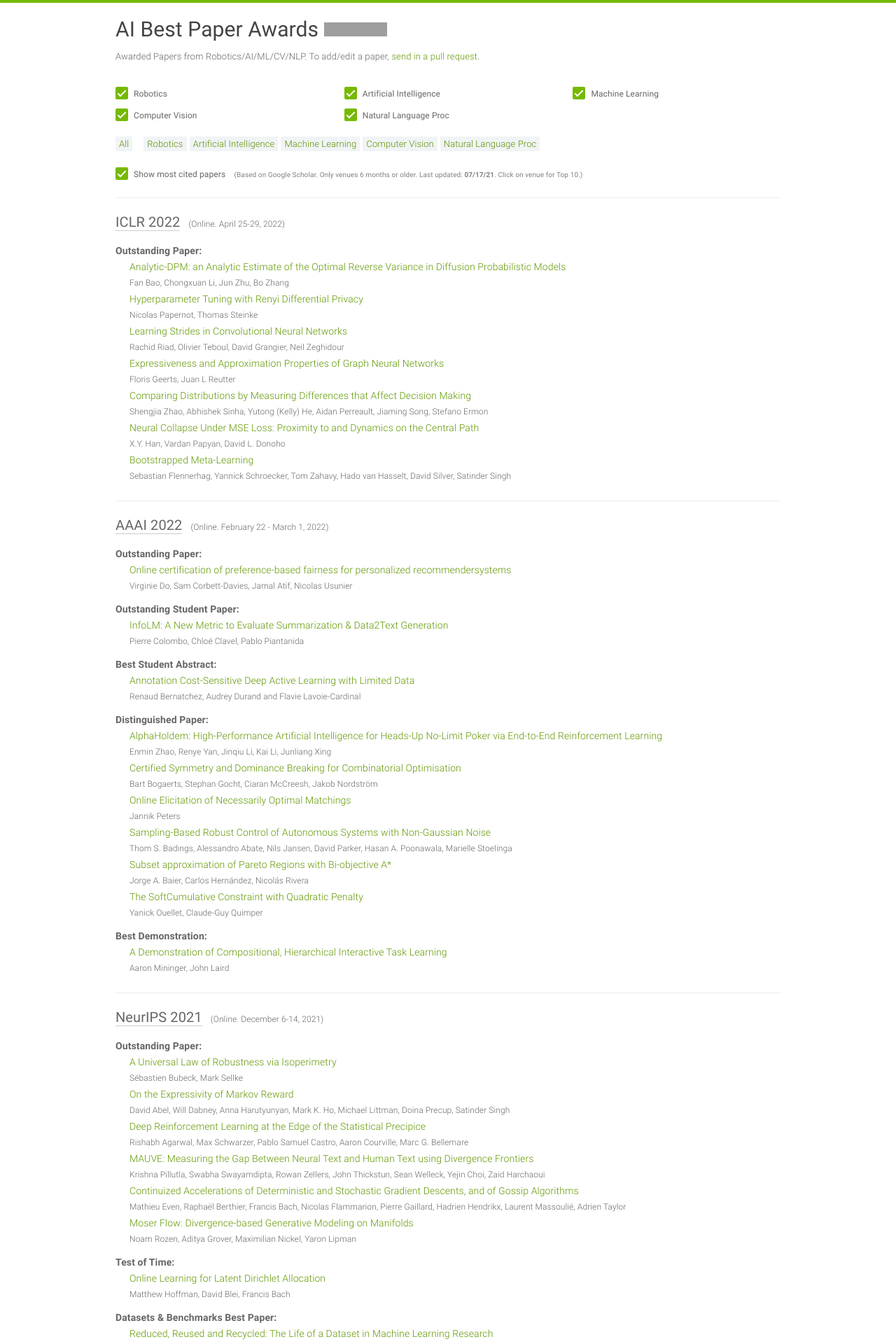
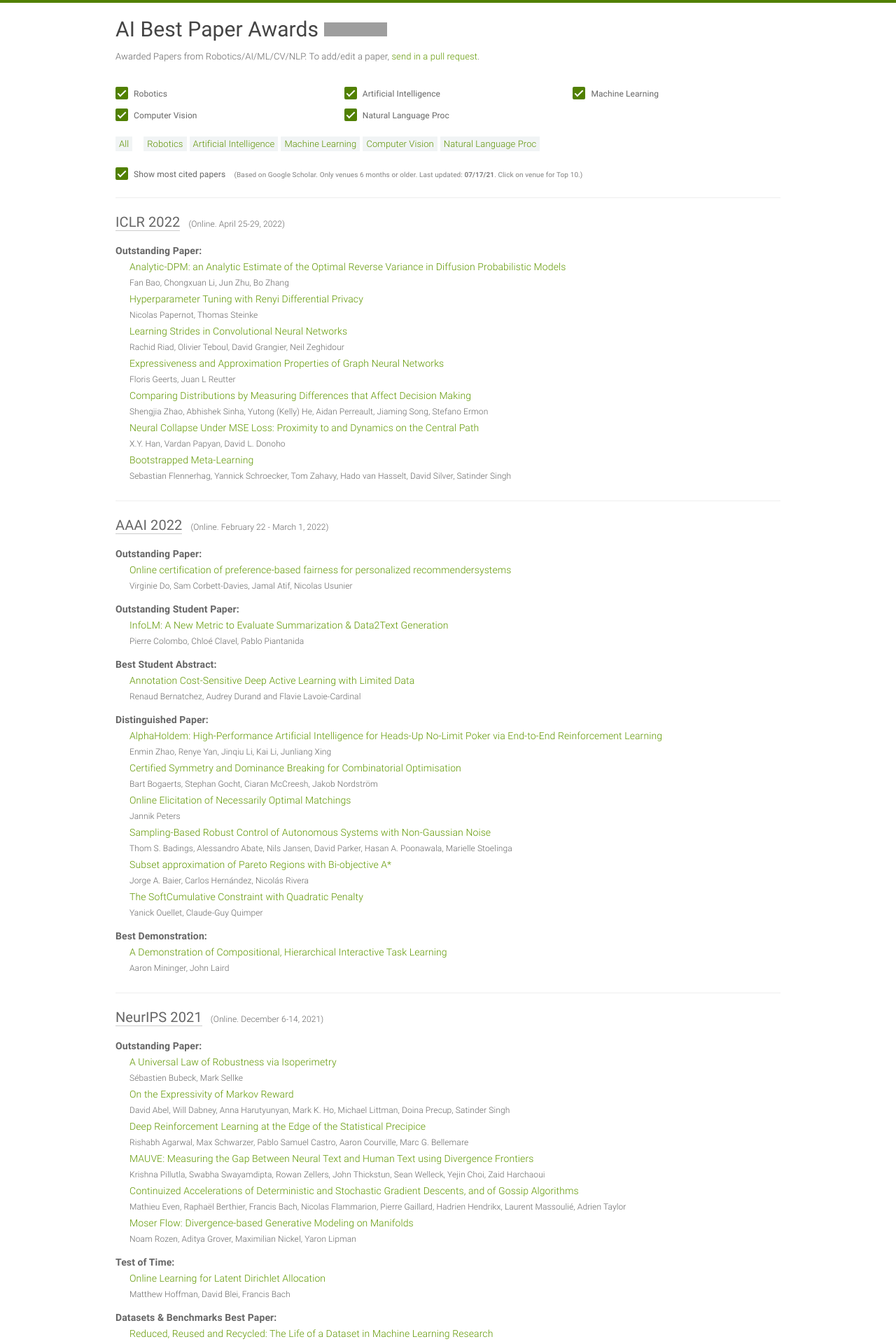
Before and after one commit to clemense/ai-bestpapers, a Jekyll site: the page built from index.html, in a window 1280 px wide. Shown: the top 1920 px of the page at 70% size. Built offline with Jekyll 4.4.1, drawn with Linux system fonts in a browser that asks for light colours; grey boxes are pictures that could not be loaded.

Commit message:
Improve contrast ratio between text color and background

```diff
--- a/static/css/bestpapers.css
+++ b/static/css/bestpapers.css
@@ -15,12 +15,12 @@
 }
 
 .top-strip {
-  background-color: #76b900;
+    background-color: #518000;
     height: 0.25em;
     width: 100%;
 }
 
-h1,h2,h3 {
+h1, h2, h3 {
     /* font-weight: 300; */
 }
 
@@ -162,28 +162,31 @@
 }
 
 .venue-sub::selection {
-  background: #76b900;
+    background: #518000;
 }
 
 .checkbox input[type="checkbox"]:checked:after {
-  background-color: #76b900;
-  border-color: #76b900;
+    background-color: #518000;
+    border-color: #518000;
 }
 
 .checkbox input[type="checkbox"]:after, .checkbox input[type="checkbox"]:focus:after {
-  border-color: #76b900;
+    border-color: #518000;
 }
 
 @media only screen and (max-width: 450px) {
     .venue-place {
         display: none;
     }
+
     .venue-date {
         display: none;
     }
+
     .note {
         display: none;
     }
+
     .venue-row {
         margin-bottom: 7px;
     }
@@ -212,7 +215,7 @@
 }
 
 
-#myinner{
+#myinner {
     width: 100%;
     overflow: auto;
     height: 100%;
```
Lines whose indentation alone changed are shown as unchanged.
